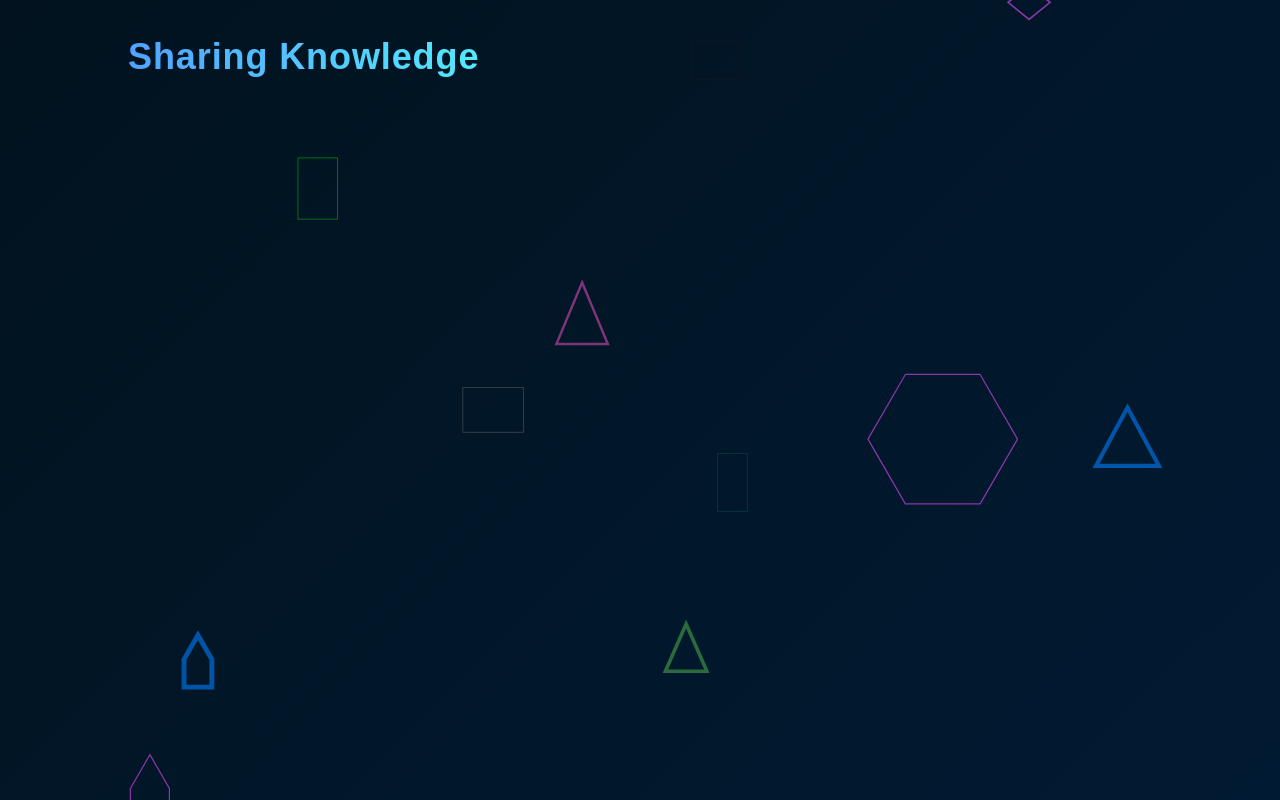
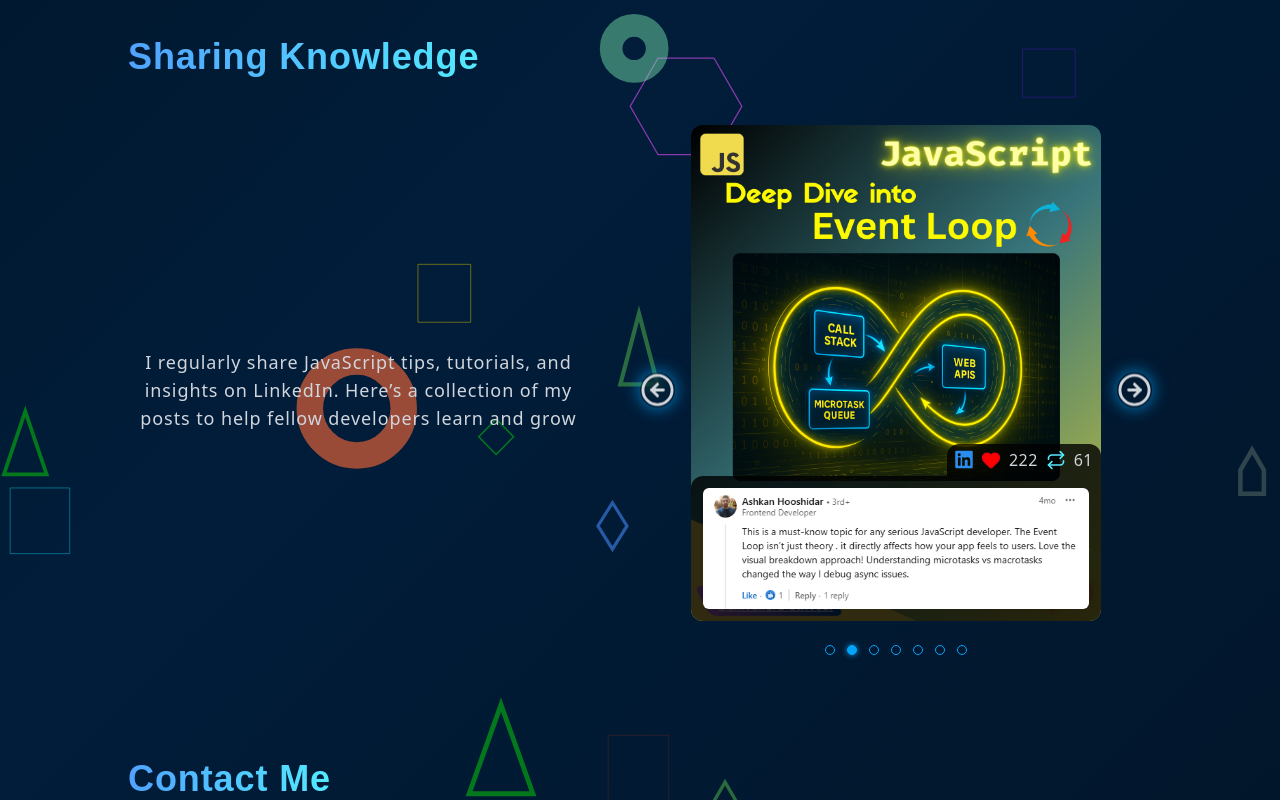
Before and after one commit to ShivWK/portfolio, a React (Vite) app: page / in a window 1280 px wide. Shown: the part 4700-5500 px from the top of the page. Built offline with nearby package versions, Linux system fonts and the light colour scheme; no server answers.

Commit message:
Add tutorial cards carousel

```diff
--- a/src/components/homepage/tutorials/TutorialCard.jsx
+++ b/src/components/homepage/tutorials/TutorialCard.jsx
@@ -8,9 +8,9 @@ const TutorialCard = ({ cardData, index, show }) => {
     }
 
     return (
-        <div id={index} onClick={() => postClickHandler(cardData.link)} className={`relative rounded-xl overflow-hidden lg:w-[100%] w-full h-[27rem] lg:h-[31rem] shrink-0 ${show ? "opacity-100" : "opacity-0"} transition-all duration-300 ease-linear -z-[${index * 10}]`}>
+        <div id={index} onClick={() => postClickHandler(cardData.link)} className={`absolute rounded-xl overflow-hidden lg:w-[100%] w-full h-[27rem] lg:h-[31rem] shrink-0 ${show ? "opacity-100" : "opacity-0"} transition-all duration-[0.9s] ease-linear]`}>
             <img src={`/tutorials/${cardData.pic}`} alt="Axios VS Fetch tutorial" className="h-full w-full cursor-pointer" />
-            <div className="absolute bottom-0 left-0 w-full bg-black/80 z-40 rounded-tl-xl p-3">
+            <div className="absolute bottom-0 left-0 w-full bg-black/80 rounded-tl-xl p-3">
                 <div className="absolute -top-7 md:-top-8 right-0 px-2 py-1 font-medium tracking-wide bg-black/80 rounded-t-xl flex items-center gap-2 max-md:text-sm">
                     <i className="fa-brands fa-linkedin text-xl  text-[rgb(41,140,240)] transform hover:scale-110 transition-all ease-linear cursor-pointer"
                     ></i>
--- a/src/components/homepage/tutorials/Tutorials.jsx
+++ b/src/components/homepage/tutorials/Tutorials.jsx
@@ -1,5 +1,5 @@
-import { useEffect, useState } from "react";
-import TutorialsCarousel from "./TutorialsCarousel";
+import { useEffect, useRef, useState } from "react";
+import TutorialCard from "./TutorialCard";
 import { CircleArrowLeft, CircleArrowRight } from "lucide-react";
 import { tutorial } from "../../../utils/TutorialData";
 
@@ -7,8 +7,13 @@ const Tutorials = () => {
     const isSmall = window.innerWidth <= 768;
     const [currentIndex, setCurrentIndex] = useState(0);
     const [stopScroll, setStopScroll] = useState(false);
+    const stopScrollRef = useRef(stopScroll);
     const totalCount = tutorial.length;
     const dotArray = Array.from({ length: totalCount }, (_, i) => i);
+
+    useEffect(() => {
+        stopScrollRef.current = stopScroll;
+    }, [stopScroll])
 
     useEffect(() => {
         if (stopScroll) {
@@ -18,7 +23,20 @@ const Tutorials = () => {
 
             return () => clearTimeout(timer);
         }
-    }, [stopScroll])
+    }, [stopScroll]);
+
+    useEffect(() => {
+        const timer = setInterval(() => {
+            if (stopScrollRef.current) return;
+
+            setCurrentIndex((prv) => {
+                if (prv === (tutorial.length - 1)) return 0;
+                return prv + 1;
+            })
+        }, 5000);
+
+        return () => clearInterval(timer);
+    }, []);
 
     const leftButtonClick = () => {
         setCurrentIndex(prv => {
@@ -62,15 +80,20 @@ const Tutorials = () => {
                 <div className="basis-[45%] text-justify lg:text-center lg:text-lg tracking-wider font-medium font-conten">
                     <p>I regularly share JavaScript tips, tutorials, and insights on LinkedIn. Here’s a collection of my posts to help fellow developers learn and grow</p>
                 </div>
-                <div className="basis-[50%] shrink-0 flex flex-col gap-4">
-                    <div className="relative">
-                        <button onClick={leftButtonClick} className="absolute left-0 top-1/2 -translate-y-1/2 bg-transparent rounded-full  shadow-[0_0_15px_2px_rgba(3,165,252,0.6)] cursor-pointer active:scale-90 active:shadow-[0_0_5px_1px_rgba(3,165,252,0.6)] transition-all duration-150 ease-linear"><CircleArrowLeft size={35} /></button>
+                <div className="relative w-full basis-full lg:basis-[50%] shrink-0 flex flex-col gap-6">
+                    <div className="h-[27rem] lg:h-[31rem]">
+                        <button onClick={leftButtonClick} className="absolute left-0 top-1/2 -translate-y-1/2 max-lg:bg-blue-950 lg:backdrop-blur-sm rounded-full  shadow-[0_0_15px_2px_rgba(3,165,252,0.6)] cursor-pointer active:scale-90 active:shadow-[0_0_5px_1px_rgba(3,165,252,0.6)] transition-all duration-150 ease-linear z-30"><CircleArrowLeft size={35} /></button>
 
-                        <TutorialsCarousel stopScroll={stopScroll} currentIndex={currentIndex} setCurrentIndex={setCurrentIndex} />
+                        <div className="relative lg:w-[80%] w-full h-full mx-auto">
+                            {tutorial.map((data, index) => {
+                                const show = currentIndex === index;
+                                return <TutorialCard key={index} index={index} cardData={data} show={show} />
+                            })}
+                        </div>
 
-                        <button onClick={rightButtonClick} className="absolute right-0 top-1/2 -translate-y-1/2 bg-transparent rounded-full  shadow-[0_0_15px_2px_rgba(3,165,252,0.6)] cursor-pointer active:scale-90 active:shadow-[0_0_5px_1px_rgba(3,165,252,0.6)] transition-all duration-150 ease-linear"><CircleArrowRight size="35" /></button>
+                        <button onClick={rightButtonClick} className="absolute right-0 top-1/2 -translate-y-1/2 max-lg:bg-blue-950 lg:backdrop-blur-sm rounded-full  shadow-[0_0_15px_2px_rgba(3,165,252,0.6)] cursor-pointer active:scale-90 active:shadow-[0_0_5px_1px_rgba(3,165,252,0.6)] transition-all duration-150 ease-linear"><CircleArrowRight size="35" /></button>
                     </div>
-                    <div id="dots" className="w-fit mx-auto flex gap-2">
+                    <div id="dots" className="w-fit mx-auto flex gap-3">
                         {dotArray.map((_, index) => <Dot key={index} index={index} />)}
                     </div>
                 </div>
--- a/src/components/homepage/tutorials/TutorialsCarousel.jsx
+++ /dev/null
@@ -1,40 +0,0 @@
-import { useEffect, useRef } from "react";
-import { tutorial } from "../../../utils/TutorialData";
-import TutorialCard from "./TutorialCard";
-
-const TutorialsCarousel = ({ currentIndex, setCurrentIndex, stopScroll }) => {
-    const containerRef = useRef(null);
-
-    useEffect(() => {
-        if (containerRef.current) {
-            const children = containerRef.current.children;
-            console.log(children);
-
-            const timer = setInterval(() => {
-                setCurrentIndex((prv) => {
-                    if (stopScroll) return;
-
-                    if (prv === (children.length - 1)) return 0;
-                    return prv + 1;
-                })
-            }, 3000);
-
-            return () => clearInterval(timer);
-        }
-    }, []);
-
-    console.log(currentIndex)
-
-  return (
-    <div ref={containerRef} className='lg:w-[80%] w-full h-full mx-auto'>
-        {
-            tutorial.map((data, index) => {
-                const show = currentIndex === index;
-                return <TutorialCard key={index} index={index} cardData={data} show={show} />
-            })
-        }
-    </div>
-  )
-}
-
-export default TutorialsCarousel
```
